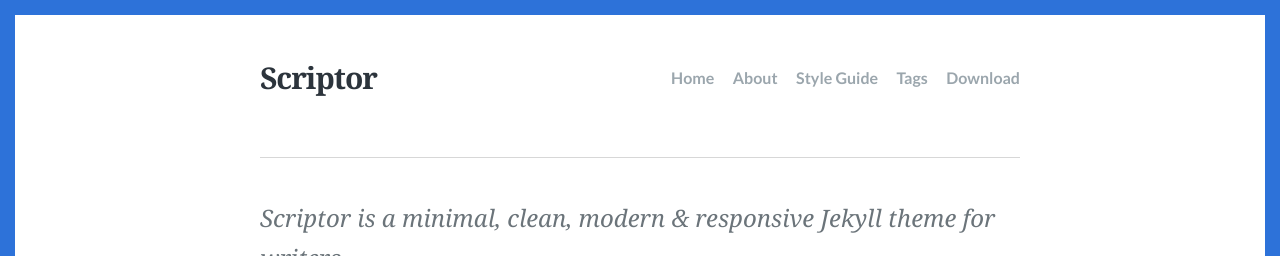
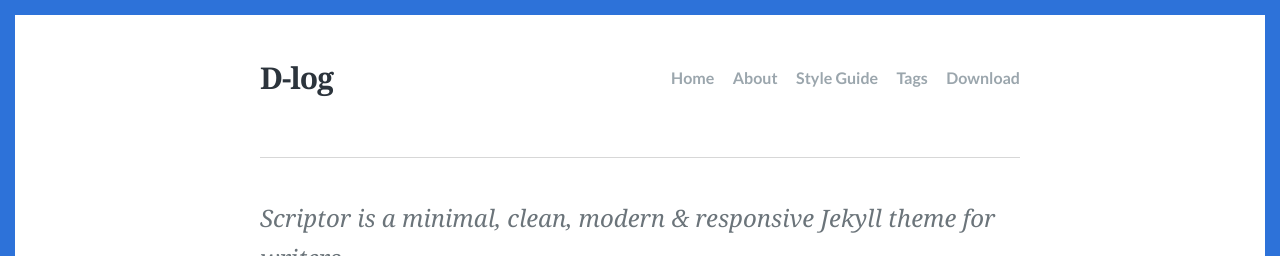
Before and after one commit to jijeong/jijeong_blog, a Jekyll site: the page built from index.html, in a window 1280 px wide and 900 px high. Shown: the top 256 px of the window. Built offline with Jekyll 4.4.1, drawn with Linux system fonts in a browser that asks for light colours; some web fonts are replaced; the list of posts is cut into pages by our own code.

Commit message:
Change - lang, title

```diff
--- a/_config.yml
+++ b/_config.yml
@@ -6,10 +6,10 @@
 # 'jekyll serve'. If you change this file, please restart the server process.
 
 # Site language
-lang: en-US
+lang: en-K
 
 # Site title
-title: "Scriptor"
+title: "D-log"
 
 # A description of your site for meta tag, search engine results.
 description: "Scriptor is a minimal, clean, modern & responsive Jekyll theme for writers"
```
